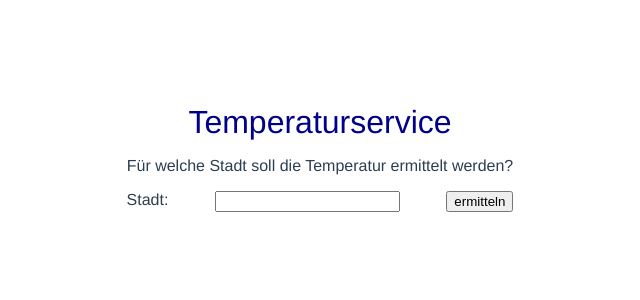
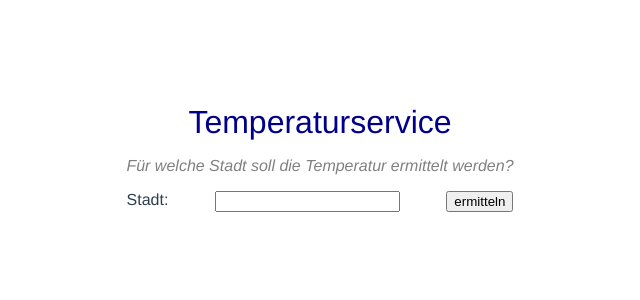
Before and after one commit to robst/weather-frontend-vue, a Vue app: page / in a window 1280 px wide. Shown: the top 300 px of the page, without its empty margins (320-960 px from the left). Built offline with nearby package versions, Linux system fonts and the light colour scheme.

Commit message:
moved subline to own component

```diff
--- /dev/null
+++ b/src/components/Subline/Subline.scss
@@ -0,0 +1,5 @@
+.subline {
+  font-size: 1rem;
+  color: gray;
+  font-style: italic;
+}
--- /dev/null
+++ b/src/components/Subline/Subline.vue
@@ -0,0 +1,17 @@
+<template>
+  <div class="subline">{{ subline }}</div>
+</template>
+
+<style src="./Subline.scss" lang="scss"></style>
+
+<script>
+export default {
+  name: "Subline",
+  props: {
+    subline: {
+      type: String,
+      required: true
+    }
+  }
+};
+</script>
--- /dev/null
+++ b/src/components/Subline/index.js
@@ -0,0 +1,3 @@
+import Subline from "./Subline";
+
+export default Subline;
--- a/src/components/WeatherForm/WeatherForm.vue
+++ b/src/components/WeatherForm/WeatherForm.vue
@@ -1,7 +1,7 @@
 <template>
   <section class="WeatherForm">
     <Headline headline="Temperaturservice" />
-    <div>Für welche Stadt soll die Temperatur ermittelt werden?</div>
+    <Subline subline="Für welche Stadt soll die Temperatur ermittelt werden?" />
     <div class="WeatherForm__form">
       <label for="city">Stadt:</label>
       <input type="text" v-model="city" @focus="clearTemperatureState" />
@@ -28,10 +28,12 @@ import { mapState, mapActions } from "vuex";
 import NProgress from "nprogress";
 import { required } from "vuelidate/lib/validators";
 import Headline from "@/components/Headline";
+import Subline from "@/components/Subline";
 
 export default {
   components: {
-    Headline
+    Headline,
+    Subline
   },
   data() {
     return {
```
